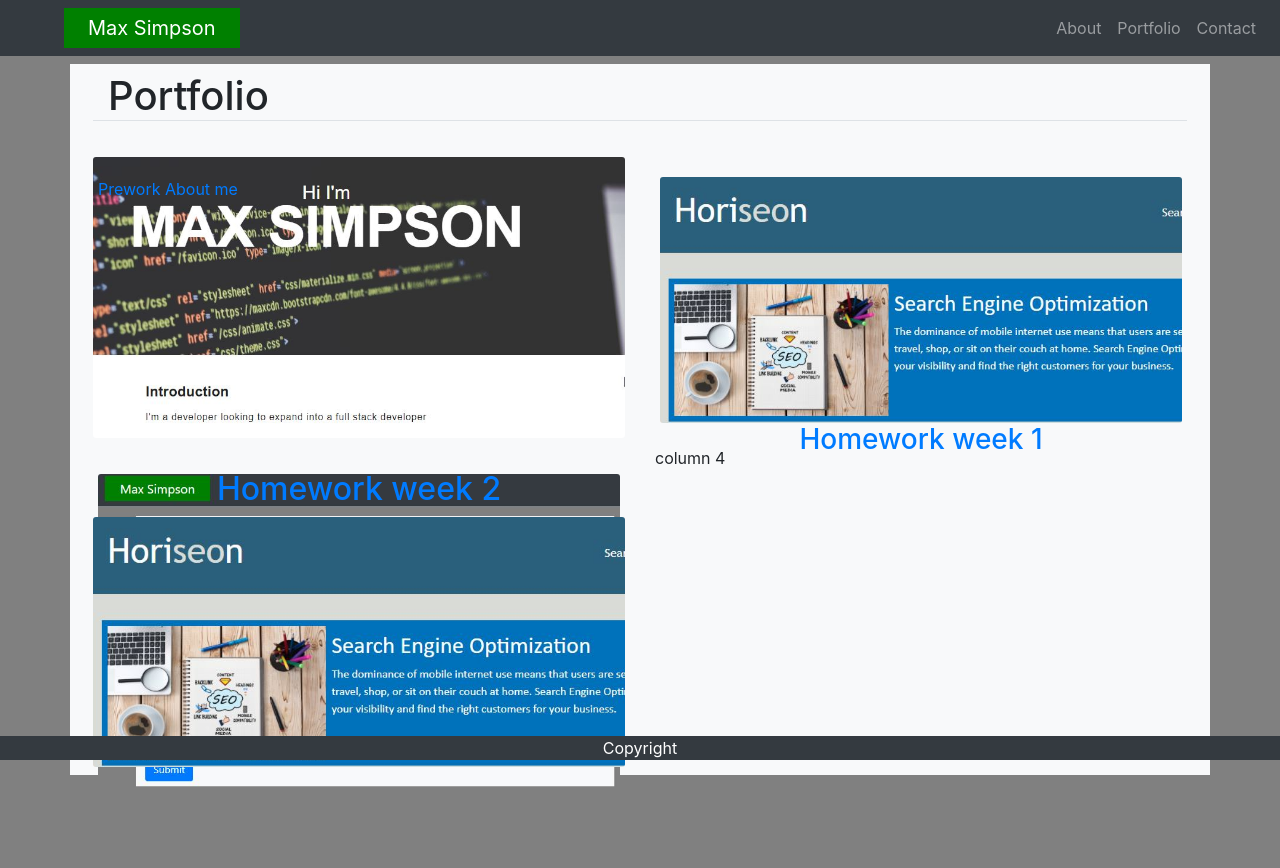
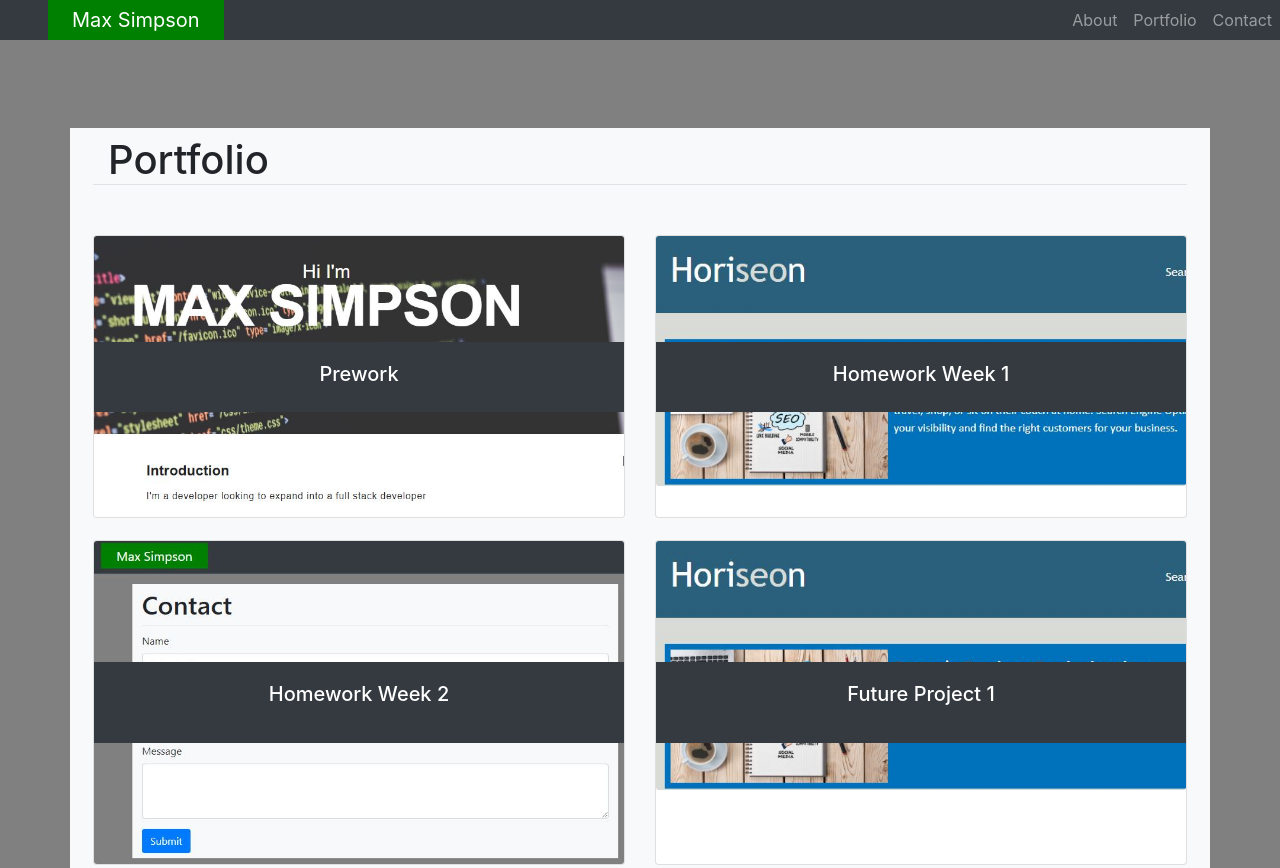
Before and after one commit to maxtsimpson/hwweek2, a plain HTML site: page portfolio.html in a window 1280 px wide. Shown: the top 868 px of the page. Before the commit the page ends 800 px from the top, so only its background shows below. Drawn offline with nearby package versions, Linux system fonts and the light colour scheme.

Commit message:
finished portfolio. corrected footer and navbar

```diff
--- a/Assets/Styles/default.css
+++ b/Assets/Styles/default.css
@@ -5,12 +5,71 @@
 
 footer p {
     color: white;
+    height: 100%;
+    margin: 0;
+    padding-top:  1vh;
+    padding-bottom: 1vh;
 }
 
 body {
     background-color: grey;
+    padding-top: 15vh;
 }
 
 .navbar-brand{
     background-color: green;
 }
+
+/* #portfolio-1 {
+    background-image: url("../Images/pre-work.jpg");
+    background-color: grey;
+}
+
+#portfolio-2 {
+    background-image: url("../Images/hw1.jpg");
+    background-color: grey;
+}
+
+#portfolio-3 {
+    background-image: url("../Images/hw2.jpg");
+    background-color: grey;
+}
+
+#portfolio-4 {
+    background-image: url("../Images/pre-work.jpg");
+    background-color: grey;
+}
+
+#portfolio-5 {
+    background-image: url("../Images/pre-work.jpg");
+    background-color: grey;
+} */
+
+.portfolio-item {
+    background-color: grey;
+    width: 100%;
+    height: 1rem;
+    text-align: center;
+    vertical-align: center;
+}
+
+/* .card-body {
+    background-color: grey;
+    width: 18rem;
+    height: 18rem;
+} */
+
+.card-img {
+    width: 100%;
+}
+
+.navbar, .card, .card-body {
+    padding: 0;
+}
+
+.card {
+    min-width: 30vw;
+    min-height: 30vh;
+    margin-top: 2%;
+    margin-bottom: 2%;
+}
--- a/portfolio.html
+++ b/portfolio.html
@@ -13,7 +13,7 @@
     <title>Portfolio</title>
 </head>
 <body>
-    <nav class="navbar navbar-expand-lg navbar-expand-md navbar-expand-sm navbar-dark bg-dark navbar-static-top flex-column flex-md-row">
+    <nav class="navbar navbar-expand-lg navbar-expand-md navbar-expand-sm navbar-dark bg-dark fixed-top flex-column flex-md-row">
         <a class="navbar-brand ml-5 px-4" href="#">Max Simpson</a>
         <button class="navbar-toggler" type="button" data-toggle="collapse" data-target="#navbarSupportedContent"
             aria-controls="navbarSupportedContent" aria-expanded="false" aria-label="Toggle navigation">
@@ -35,48 +35,56 @@
         </div>
     </nav>
 
-    <main class="container mx-auto my-2">
+    <main class="container mx-auto mt-2">
         <div class="row bg-light p-2">
             <div class="col-12">
                 <h1 class="card-title border-bottom col-12">Portfolio</h1>
             </div>
         </div>
-        <div class="row bg-light p-2 card-deck">
-            <div class="col-lg-6 col-12 my-2">
-                <img class="card-img" src="./Assets/Images/pre-work.jpg" alt="Card image">
-                <div class="card-img-overlay">
-                    <a href="https://maxtsimpson.github.io/prework-about-me/">Prework About me</a>
+        <div class="row bg-light card-deck p-2">
+            <div class="col-lg-6 col-12 card">
+                <div class="card-body">
+                    <img class="card-img" src="./Assets/Images/pre-work.jpg" alt="Prework">
+                    <div class="card-img-overlay bg-dark h-25 d-flex align-content-center mb-auto mt-auto justify-content-center">
+                        <h5 class="card-title text-white">Prework</h5>
+                    </div>
                 </div>
             </div>
-            <div class="col-lg-6 col-12 my-2">
-                <!-- set a background image on the div -->
-                <!-- add another div with a background colour and either use display inline or z index -->
-                <div class="card-img-overlay">
-                    <img class="card-img" src="./Assets/Images/hw1.jpg" alt="Card image">
-                    <a href="https://maxtsimpson.github.io/hwweek1/" class=""><h3 class="text-center">Homework week 1</h3></a>
+            <div class="col-lg-6 col-12 card">
+                <div class="card-body">
+                    <img class="card-img" src="./Assets/Images/hw1.jpg" alt="Homework Week 1">
+                    <div class="card-img-overlay bg-dark h-25 d-flex align-content-center mb-auto mt-auto justify-content-center">
+                        <h5 class="card-title text-white">Homework Week 1</h5>
+                    </div>
                 </div>
             </div>
-            <div class="col-lg-6 col-12 my-2">
-                <!-- <img class="card-img" src="./Assets/Images/hw2.jpg" alt="Card image"> -->
-                <div class="card-img-overlay">
-                    <a href="https://maxtsimpson.github.io/hwweek2/">
-                        <!-- <h2 class="text-center">Homework week 2</h2> -->
-                        <img class="card-img" src="./Assets/Images/hw2.jpg" alt="Card image">
-                    </a>
+            <div class="col-lg-6 col-12 card">
+                <div class="card-body">
+                    <img class="card-img" src="./Assets/Images/hw2.jpg" alt="Homework Week 2">
+                    <div class="card-img-overlay bg-dark h-25 d-flex align-content-center mb-auto mt-auto justify-content-center">
+                        <h5 class="card-title text-white">Homework Week 2</h5>
+                    </div>
                 </div>
             </div>
-            <div class="col-lg-6 col-12">
-                column 4
+            <div class="col-lg-6 col-12 card">
+                <div class="card-body">
+                    <img class="card-img" src="./Assets/Images/hw1.jpg" alt="Future Project 1">
+                    <div class="card-img-overlay bg-dark h-25 d-flex align-content-center mb-auto mt-auto justify-content-center">
+                        <h5 class="card-title text-white">Future Project 1</h5>
+                    </div>
+                </div>
             </div>
-            <div class="col-lg-6 col-12">
-                <a href="https://maxtsimpson.github.io/hwweek2/">
-                    <h2 class="text-center">Homework week 2</h2>
-                    <img class="card-img" src="./Assets/Images/hw1.jpg" alt="Card image">
-                </a>
+            <div class="col-lg-6 col-12 card">
+                <div class="card-body">
+                    <img class="card-img" src="./Assets/Images/hw1.jpg" alt="Future Project 2">
+                    <div class="card-img-overlay bg-dark h-25 d-flex align-content-center mb-auto mt-auto justify-content-center">
+                        <h5 class="card-title text-white">Future Project 2</h5>
+                    </div>
+                </div>
             </div>
         </div>
-        <div class="row fixed-bottom static-bottom my-4">
-            <div class="col-12">
+        <div class="row static-bottom">
+            <div class="col-12 p-0">
                 <footer class="text-center bg-dark">
                     <p>Copyright</p>
                 </footer>
```
Also changed, not shown: contact.html (+11 -2 lines), index.html (+4 -4 lines).
